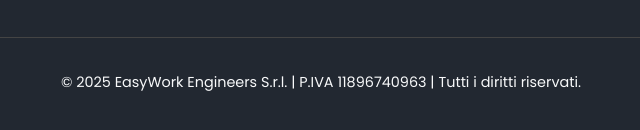
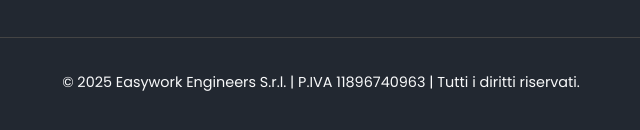
Before and after one commit to bruno-carobene/sito_easyengineers, a plain HTML site: page contatti.html in a window 1280 px wide. Shown: the part 1357-1487 px from the top of the page, 319-959 px from the left. Drawn offline with Linux system fonts and the light colour scheme.

Commit message:
Add files via upload

```diff
--- a/contatti.html
+++ b/contatti.html
@@ -3,7 +3,7 @@
 <head>
     <meta charset="UTF-8">
     <meta name="viewport" content="width=device-width, initial-scale=1.0">
-    <title>Contatti - EasyWork Engineers</title>
+    <title>Contatti - Easywork Engineers</title>
 
     <link rel="stylesheet" href="css/style.css">
 
@@ -113,7 +113,7 @@
 
     <footer class="footer">
         <div class="footer-bottom">
-                <p>&copy; 2025 EasyWork Engineers S.r.l. | P.IVA 11896740963 | Tutti i diritti riservati.</p>
+                <p>&copy; 2025 Easywork Engineers S.r.l. | P.IVA 11896740963 | Tutti i diritti riservati.</p>
             </div>
         </footer>
     <script src="js/main.js"></script>
```
